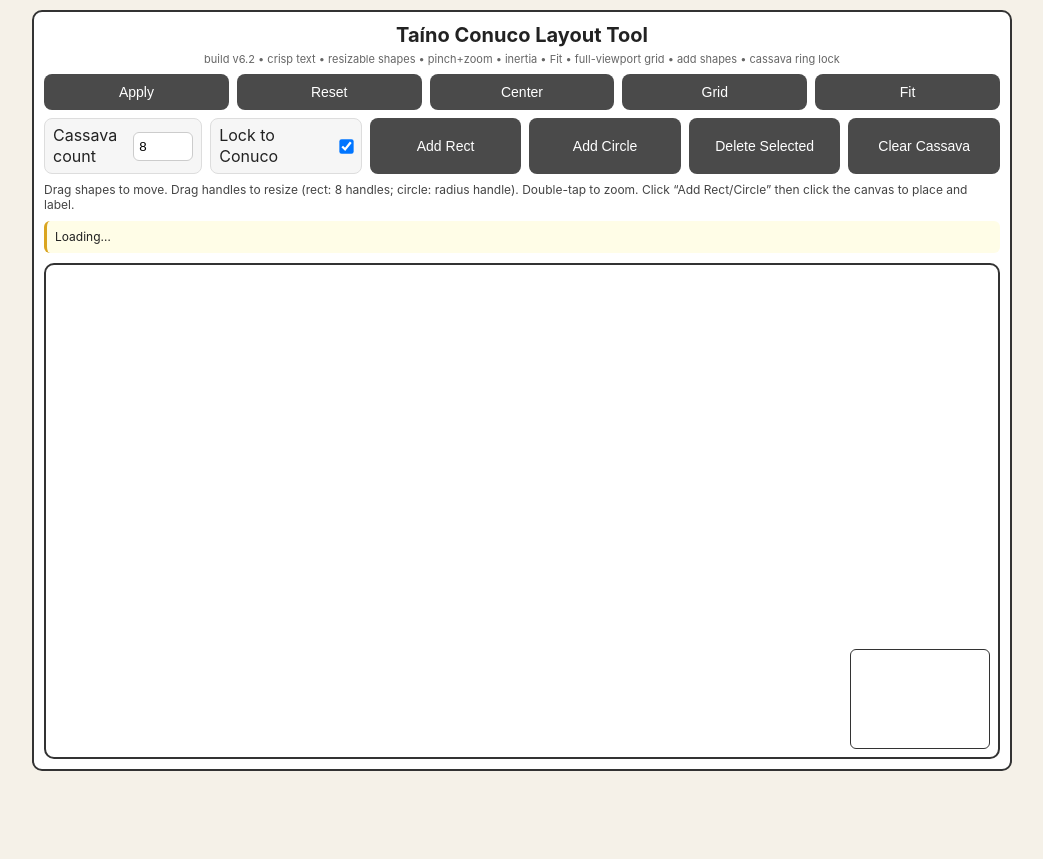
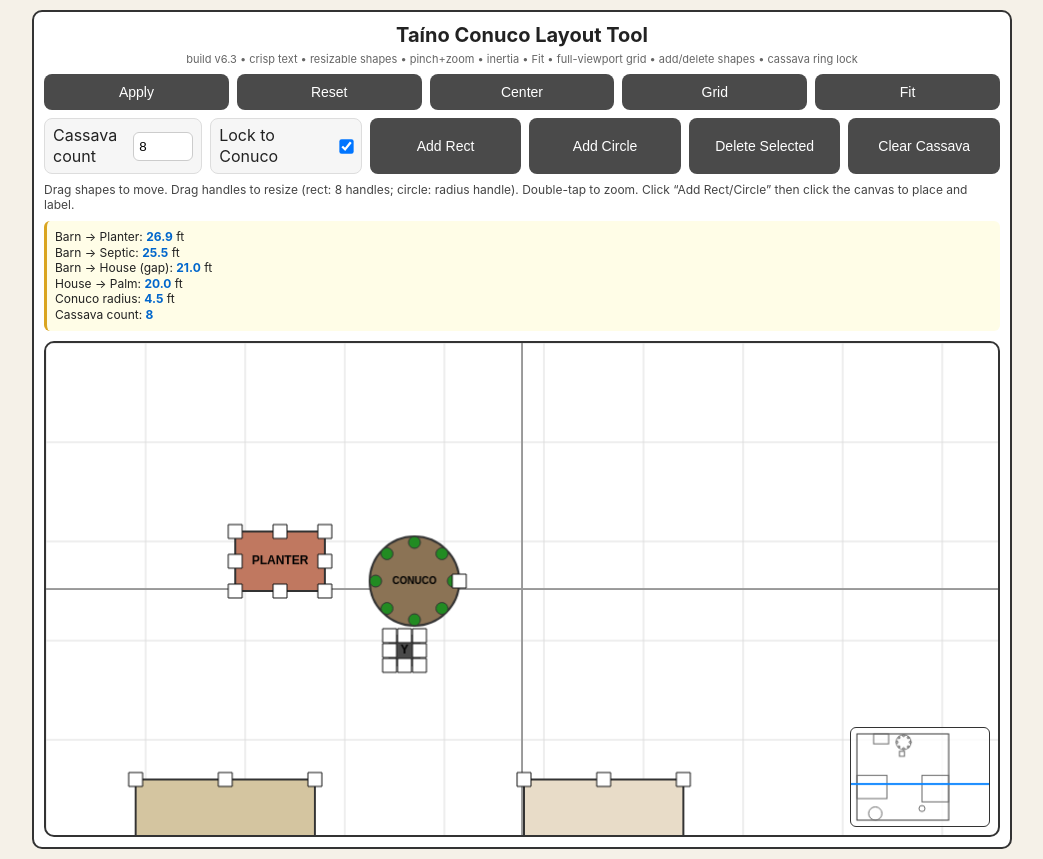
Before and after one commit to CalicoPantsDotCom/ConucoTool, a plain HTML site: page index.html in a window 1280 px wide. Shown: the whole page, without its empty margins (118-1161 px from the left). Before the commit the page ends 800 px from the top, so only its background shows below. Drawn offline with Linux system fonts and the light colour scheme.

Commit message:
Update index.html

```diff
--- a/index.html
+++ b/index.html
@@ -3,7 +3,7 @@
 <head>
 <meta charset="UTF-8" />
 <meta name="viewport" content="width=device-width, initial-scale=1, maximum-scale=3, user-scalable=yes, viewport-fit=cover" />
-<title>Taíno Conuco Layout • v6.2</title>
+<title>Taíno Conuco Layout • v6.3</title>
 <style>
   *{box-sizing:border-box;margin:0;padding:0}
   :root{--gap:10px;--radius:10px}
@@ -31,7 +31,7 @@
 <body>
   <div class="container">
     <h1>Taíno Conuco Layout Tool</h1>
-    <div class="badge">build v6.2 • crisp text • resizable shapes • pinch+zoom • inertia • Fit • full-viewport grid • add shapes • cassava ring lock</div>
+    <div class="badge">build v6.3 • crisp text • resizable shapes • pinch+zoom • inertia • Fit • full-viewport grid • add/delete shapes • cassava ring lock</div>
 
     <div class="row controls">
       <button id="applyBtn">Apply</button>
@@ -60,15 +60,21 @@
   </div>
 
 <script>
-/* ---------- Utilities & globals ---------- */
+/* ------------ tiny error reporter to yellow bar ------------ */
+window.onerror = function(msg, src, line, col){
+  document.getElementById('measurements').innerHTML =
+    '<span style="color:#b00020"><b>Error:</b> '+ String(msg) +' @ '+(line||'?')+':'+(col||'?')+'</span>';
+};
+
+/* ------------ utilities & globals ------------ */
 if(!Math.hypot){Math.hypot=function(x,y){return Math.sqrt(x*x+y*y)}}
+function DPR(){ return Math.max(1, window.devicePixelRatio || 1); }
 
 var canvas=document.getElementById('canvas'), ctx=canvas.getContext('2d',{alpha:true});
 var wrapper=document.getElementById('canvasWrapper');
 var mini=document.getElementById('miniMap'), mctx=mini.getContext('2d');
-var dpr=function(){return Math.max(1,window.devicePixelRatio||1)}; // helper
 
-var SCALE=10; // px per foot (for distance readouts only)
+var SCALE=10; // px per foot for readouts
 var CENTER_X=350, CENTER_Y=400, showGrid=true;
 
 var panX=0, panY=0, viewScale=1, MIN_SCALE=0.5, MAX_SCALE=4;
@@ -81,22 +87,20 @@ var pinching=false, pinchStartDist=0, pinchStartScale=1, pinchFocalX=0, pinchFoc
 var inertiaVX=0, inertiaVY=0, inertiaId=0, lastMoveTime=0, lastMoveX=0, lastMoveY=0, lastTap=0;
 
 var addMode=null; // 'rect'|'circle'|null
-
-// elements store
 var elements=[];
 
-/* ---------- Defaults (researched) ---------- */
+/* ------------ researched defaults ------------ */
 var defaults = {
   barn:    { x:-260, y:  40, w:180, h:140, label:'BARN',  color:'#d4c5a0' },
   house:   { x: 130, y:  40, w:160, h:160, label:'HOUSE', color:'#e8dcc8' },
   planter: { x:-160, y:-210, w: 90, h: 60, label:'PLANTER', color:'#c07860' },
   septic:  { x:-150, y: 270, r: 40, label:'SEPTIC', color:'#e0e0e0', dash:true },
-  conuco:  { x:  20, y:-160, r: 45, label:'CONUCO', color:'#8b7355' },
+  conuco:  { x:  20, y:-160, r: 45, label:'CONUCO', color:'#8b7355' }, /* 9 ft diameter → r ~ 45 px */
   yopo:    { x:  -5, y:-105, w: 30, h: 30, label:'Y', color:'#4a4a4a' },
   palm:    { x: 130, y: 240, r: 18, label:'PALM', color:'#8b7355', special:true }
 };
 
-/* ---------- DOM hooks ---------- */
+/* ------------ DOM hooks ------------ */
 var applyBtn=document.getElementById('applyBtn');
 var resetBtn=document.getElementById('resetBtn');
 var centerBtn=document.getElementById('centerBtn');
@@ -109,14 +113,14 @@ var addCircleBtn=document.getElementById('addCircleBtn');
 var delSelectedBtn=document.getElementById('delSelectedBtn');
 var clearCassBtn=document.getElementById('clearCassBtn');
 
-/* ---------- Elements management ---------- */
+/* ------------ element builders ------------ */
 function worldX(dx){return CENTER_X+dx}
 function worldY(dy){return CENTER_Y+dy}
 
 function rectEl(id, o){
   return { id:id||('rect'+Math.random().toString(36).slice(2,7)), type:'rect',
     x:worldX(o.x), y:worldY(o.y), w:o.w, h:o.h,
-    color:o.color||'#ddd', label:o.label||'RECT', draggable:true, resizable:true };
+    color:o.color||'#d9d9d9', label:o.label||'RECT', draggable:true, resizable:true };
 }
 function circleEl(id, o){
   return { id:id||('circle'+Math.random().toString(36).slice(2,7)), type:'circle',
@@ -128,6 +132,7 @@ function specialPalm(id, o){
     label:o.label, draggable:true, resizable:false };
 }
 
+/* ------------ default scene & cassava ring ------------ */
 function createDefaults(){
   elements = [
     rectEl('barn',  defaults.barn),
@@ -138,46 +143,43 @@ function createDefaults(){
     rectEl('yopo', defaults.yopo),
     specialPalm('palm', defaults.palm)
   ];
-  // initial cassava from control value
   rebuildCassava(parseInt(cassCountInput.value,10) || 0);
   updateMeasurements();
 }
-
-function get(id){ for(var i=0;i<elements.length;i++){ if(elements[i].id===id) return elements[i]; } }
-
-/* ---------- Cassava helpers ---------- */
+function get(id){ for(var i=0;i<elements.length;i++){ if(elements[i].id===id) return elements[i]; } return null; }
 function removeCassava(){
-  elements = elements.filter(function(e){ return !/^cassava/.test(e.id); });
+  var out=[]; for(var i=0;i<elements.length;i++){ if(!/^cassava/.test(elements[i].id)) out.push(elements[i]); }
+  elements=out;
 }
 function rebuildCassava(n){
   removeCassava();
-  if (n<=0) return;
-  var c = get('conuco'); if (!c) return;
-  var radius = Math.max(8, c.r - 6); // place on rim (slightly in)
-  for (var i=0;i<n;i++){
-    var ang = (i / n) * Math.PI * 2;
-    var dx = Math.cos(ang) * radius;
-    var dy = Math.sin(ang) * radius;
+  if(n<=0) return;
+  var c=get('conuco'); if(!c) return;
+  var radius=Math.max(8, c.r - 6), i;
+  for(i=0;i<n;i++){
+    var ang = (i/n)*Math.PI*2;
+    var dx = Math.cos(ang)*radius, dy=Math.sin(ang)*radius;
     elements.push({ id:'cassava'+(i+1), type:'circle', x:c.x+dx, y:c.y+dy, r:6, color:'#228b22', label:'', draggable:true, resizable:false, cassava:true });
   }
 }
 
-/* ---------- Measurements ---------- */
+/* ------------ measurements ------------ */
 function updateMeasurements(){
   var m=document.getElementById('measurements');
   function dist(a,b){return Math.hypot(a.x-b.x, a.y-b.y)/SCALE}
   var barn=get('barn'), house=get('house'), planter=get('planter'), conuco=get('conuco'), septic=get('septic'), palm=get('palm');
   if(!(barn&&house&&planter&&conuco&&septic&&palm)){ m.textContent=''; return; }
+  var cassCount=0; for(var i=0;i<elements.length;i++){ if(elements[i].cassava) cassCount++; }
   m.innerHTML =
     '<div>Barn → Planter: <span class="live">'+dist(barn,planter).toFixed(1)+'</span> ft</div>'+
     '<div>Barn → Septic: <span class="live">'+dist(barn,septic).toFixed(1)+'</span> ft</div>'+
     '<div>Barn → House (gap): <span class="live">'+(Math.abs(house.x-(barn.x+barn.w))/SCALE).toFixed(1)+'</span> ft</div>'+
     '<div>House → Palm: <span class="live">'+dist(house,palm).toFixed(1)+'</span> ft</div>'+
     '<div>Conuco radius: <span class="live">'+(conuco.r/SCALE).toFixed(1)+'</span> ft</div>'+
-    '<div>Cassava count: <span class="live">'+(elements.filter(e=>e.cassava).length)+'</span></div>';
+    '<div>Cassava count: <span class="live">'+cassCount+'</span></div>';
 }
 
-/* ---------- Drawing ---------- */
+/* ------------ drawing ------------ */
 function currentViewWorldBounds(){
   var rect=canvas.getBoundingClientRect(), w=rect.width, h=rect.height;
   var tlx=(-panX)/viewScale, tly=(-panY)/viewScale;
@@ -186,10 +188,9 @@ function currentViewWorldBounds(){
 }
 
 function draw(){
-  var ratio=dpr();
+  var ratio=DPR();
   ctx.setTransform(1,0,0,1,0,0);
   ctx.clearRect(0,0,canvas.width,canvas.height);
-  // world transform
   ctx.setTransform(ratio*viewScale,0,0,ratio*viewScale, ratio*panX, ratio*panY);
 
   drawGridWorld();
@@ -204,7 +205,7 @@ function draw(){
 function drawGridWorld(){
   if(!showGrid) return;
   var vb=currentViewWorldBounds();
-  var step=100; // px in world
+  var step=100; // world px
   var startX=Math.floor((vb.minX- step*4)/step)*step;
   var endX  =Math.ceil ((vb.maxX+ step*4)/step)*step;
   var startY=Math.floor((vb.minY- step*4)/step)*step;
@@ -213,12 +214,10 @@ function drawGridWorld(){
   ctx.strokeStyle='#ddd';
   ctx.lineWidth=1/viewScale;
 
-  for(var x=startX; x<=endX; x+=step){ ctx.beginPath(); ctx.moveTo(x, startY); ctx.lineTo(x, endY); ctx.stroke(); }
-  for(var y=startY; y<=endY; y+=step){ ctx.beginPath(); ctx.moveTo(startX, y); ctx.lineTo(endX, y); ctx.stroke(); }
+  var x; for(x=startX; x<=endX; x+=step){ ctx.beginPath(); ctx.moveTo(x, startY); ctx.lineTo(x, endY); ctx.stroke(); }
+  var y; for(y=startY; y<=endY; y+=step){ ctx.beginPath(); ctx.moveTo(startX, y); ctx.lineTo(endX, y); ctx.stroke(); }
 
-  // axes
-  ctx.strokeStyle='#999';
-  ctx.lineWidth=2/viewScale;
+  ctx.strokeStyle='#999'; ctx.lineWidth=2/viewScale;
   ctx.beginPath(); ctx.moveTo(CENTER_X, startY); ctx.lineTo(CENTER_X, endY); ctx.stroke();
   ctx.beginPath(); ctx.moveTo(startX, CENTER_Y); ctx.lineTo(endX, CENTER_Y); ctx.stroke();
 }
@@ -235,13 +234,13 @@ function drawElement(el){
     ctx.fillStyle=el.color; ctx.strokeStyle='#333'; ctx.lineWidth=2/viewScale;
     ctx.beginPath(); ctx.ellipse(el.x,el.y,12,20,0,0,Math.PI*2); ctx.fill(); ctx.stroke();
     ctx.strokeStyle='#2d5016';
-    for (var i=0;i<5;i++){ ctx.beginPath(); ctx.moveTo(el.x,el.y-15);
+    var i; for(i=0;i<5;i++){ ctx.beginPath(); ctx.moveTo(el.x,el.y-15);
       var a=(i-2)*0.4; ctx.quadraticCurveTo(el.x+Math.sin(a)*15, el.y-30, el.x+Math.sin(a)*20, el.y-40); ctx.stroke(); }
   }
 }
 
-/* Crisp, zoom-proof labels */
-function worldToScreen(wx,wy){ return { x:(wx*viewScale+panX)*dpr(), y:(wy*viewScale+panY)*dpr() }; }
+/* crisp, zoom-proof labels */
+function worldToScreen(wx,wy){ return { x:(wx*viewScale+panX)*DPR(), y:(wy*viewScale+panY)*DPR() }; }
 function drawLabelsCrisp(){
   ctx.setTransform(1,0,0,1,0,0);
   ctx.textAlign='center'; ctx.fillStyle='#000';
@@ -251,12 +250,12 @@ function drawLabelsCrisp(){
     var cy=(el.type==='rect')? el.y+el.h/2 : el.y;
     var p=worldToScreen(cx, cy + 3/viewScale);
     var size=(el.type==='rect'?12:(el.r>30?10:9));
-    ctx.font='bold '+Math.round(size*dpr())+'px Arial';
+    ctx.font='bold '+Math.round(size*DPR())+'px Arial';
     ctx.fillText(el.label, p.x, p.y);
   }
 }
 
-/* Handles */
+/* handles */
 var HANDLE_SIZE=7; // screen px
 function getRectHandles(el){
   return [
@@ -267,13 +266,12 @@ function getRectHandles(el){
 }
 function drawHandles(){
   ctx.setTransform(1,0,0,1,0,0);
-  for (var i=0;i<elements.length;i++){
+  var i; for(i=0;i<elements.length;i++){
     var el=elements[i]; if(!el.resizable) continue;
-    ctx.strokeStyle='#111'; ctx.fillStyle='#fff';
-    if(el===selected){ ctx.fillStyle='#f0fbff'; } // subtle tint on selection
+    ctx.strokeStyle='#111'; ctx.fillStyle=(el===selected)?'#eefaff':'#fff';
     if(el.type==='rect'){
-      var hs=getRectHandles(el);
-      for(var j=0;j<hs.length;j++){ var p=worldToScreen(hs[j].x, hs[j].y);
+      var hs=getRectHandles(el), j;
+      for(j=0;j<hs.length;j++){ var p=worldToScreen(hs[j].x, hs[j].y);
         ctx.beginPath(); ctx.rect(p.x-HANDLE_SIZE, p.y-HANDLE_SIZE, HANDLE_SIZE*2, HANDLE_SIZE*2); ctx.fill(); ctx.stroke(); }
     } else if(el.type==='circle'){
       var rim=worldToScreen(el.x+el.r, el.y);
@@ -281,14 +279,12 @@ function drawHandles(){
     }
   }
 }
-
-/* Hit-test handles (screen space) */
 function hitTestHandle(sx,sy){
   for (var i=elements.length-1;i>=0;i--){
     var el=elements[i]; if(!el.resizable) continue;
     if(el.type==='rect'){
-      var hs=getRectHandles(el);
-      for(var j=0;j<hs.length;j++){ var p=worldToScreen(hs[j].x, hs[j].y);
+      var hs=getRectHandles(el), j;
+      for(j=0;j<hs.length;j++){ var p=worldToScreen(hs[j].x, hs[j].y);
         if(Math.abs(sx-p.x)<=HANDLE_SIZE && Math.abs(sy-p.y)<=HANDLE_SIZE){ return {el:el,kind:'rect',handle:hs[j].k}; }
       }
     } else if(el.type==='circle'){
@@ -299,7 +295,7 @@ function hitTestHandle(sx,sy){
   return null;
 }
 
-/* Picking */
+/* picking */
 function screenToWorld(px,py){ return {x:(px-panX)/viewScale, y:(py-panY)/viewScale}; }
 function getElementAtWorld(x,y){
   for (var i=elements.length-1;i>=0;i--){
@@ -313,18 +309,18 @@ function getElementAtWorld(x,y){
 }
 function getCanvasCoordsClient(cx,cy){ var r=canvas.getBoundingClientRect(); return {x:(cx-r.left), y:(cy-r.top)}; }
 
-/* ---------- Input ---------- */
+/* ------------ input ------------ */
 canvas.addEventListener('mousedown', function(e){
   var p=getCanvasCoordsClient(e.clientX,e.clientY), now=Date.now();
-  // add mode first
   if(addMode){ placeNewAt(p); return; }
 
-  var handle=hitTestHandle(p.x*dpr(), p.y*dpr());
+  var handle=hitTestHandle(p.x*DPR(), p.y*DPR());
   if(handle){ resizing=handle; selected=handle.el; draw(); return; }
 
   var w=screenToWorld(p.x,p.y), el=getElementAtWorld(w.x,w.y);
   if(el){ dragging=el; selected=el; dragOffX=w.x-el.x; dragOffY=w.y-el.y; draw(); }
-  else { selected=null; panning=true; panStartX=p.x-panX; panStartY=p.y-panY; inertiaVX=inertiaVY=0; lastMoveTime=now; lastMoveX=p.x; lastMoveY=p.y; }
+  else { selected=null; panning=true; panStartX=p.x-panX; panStartY=p.y-panY;
+         inertiaVX=inertiaVY=0; lastMoveTime=now; lastMoveX=p.x; lastMoveY=p.y; }
 
   if(now-lastTap<280){ zoomAt(p.x,p.y,1.6); } lastTap=now;
 });
@@ -345,22 +341,17 @@ window.addEventListener('mousemove', function(e){
     panX=p.x-panStartX; panY=p.y-panStartY; draw();
   }
 });
-window.addEventListener('mouseup', function(){
-  if(panning) startInertia();
-  dragging=null; panning=false; resizing=null;
-});
+window.addEventListener('mouseup', function(){ if(panning) startInertia(); dragging=null; panning=false; resizing=null; });
 
 canvas.addEventListener('wheel', function(e){
   e.preventDefault(); var p=getCanvasCoordsClient(e.clientX,e.clientY); zoomAt(p.x,p.y, e.deltaY<0 ? 1.1 : 1/1.1);
 },{passive:false});
 
 canvas.addEventListener('touchstart', function(e){
-  // add mode: place with first tap
   if(addMode){ var t=e.touches[0]; placeNewAt(getCanvasCoordsClient(t.clientX,t.clientY)); e.preventDefault(); return; }
-
   if(e.touches.length===1){
     var t=e.touches[0], p=getCanvasCoordsClient(t.clientX,t.clientY), now=Date.now();
-    var h=hitTestHandle(p.x*dpr(), p.y*dpr());
+    var h=hitTestHandle(p.x*DPR(), p.y*DPR());
     if(h){ resizing=h; selected=h.el; draw(); e.preventDefault(); return; }
     var w=screenToWorld(p.x,p.y), el=getElementAtWorld(w.x,w.y);
     if(el){ dragging=el; selected=el; dragOffX=w.x-el.x; dragOffY=w.y-el.y; draw(); }
@@ -402,7 +393,7 @@ canvas.addEventListener('touchmove', function(e){
 },{passive:false});
 canvas.addEventListener('touchend', function(){ if(panning && !pinching) startInertia(); pinching=false; dragging=null; panning=false; resizing=null; });
 
-/* Resize logic */
+/* resize logic */
 function handleResize(p){
   var w=screenToWorld(p.x,p.y);
   var el=resizing.el;
@@ -418,14 +409,14 @@ function handleResize(p){
     if(h.indexOf('e')!==-1) setR(w.x);
     if(h.indexOf('n')!==-1) setT(w.y);
     if(h.indexOf('s')!==-1) setB(w.y);
-  } else { // circle radius drag (east handle)
+  } else { // circle radius
     el.r = Math.max(6, Math.abs(w.x - el.x));
     if(lockCassInput.checked && el.id==='conuco'){ rebuildCassava(parseInt(cassCountInput.value,10)||0); }
   }
   updateMeasurements(); draw();
 }
 
-/* Zoom helpers + inertia */
+/* zoom helpers + inertia */
 function clamp(v,lo,hi){return Math.max(lo,Math.min(hi,v))}
 function setZoomAt(fx,fy,newScale){
   newScale=clamp(newScale,MIN_SCALE,MAX_SCALE);
@@ -446,26 +437,27 @@ function startInertia(){
   if(Math.abs(inertiaVX)+Math.abs(inertiaVY)>minSpeed) inertiaId=requestAnimationFrame(step);
 }
 
-/* Mini-map + Fit */
+/* mini-map + fit */
 function getWorldBounds(){
-  var minX=1e9,minY=1e9,maxX=-1e9,maxY=-1e9;
-  for (var i=0;i<elements.length;i++){
-    var e=elements[i];
-    if(e.type==='rect'){ minX=Math.min(minX,e.x); minY=Math.min(minY,e.y); maxX=Math.max(maxX,e.x+e.w); maxY=Math.max(maxY,e.y+e.h); }
-    else { var r=e.r||15; minX=Math.min(minX,e.x-r); minY=Math.min(minY,e.y-r); maxX=Math.max(maxX,e.x+r); maxY=Math.max(maxY,e.y+r); }
+  var minX=1e9,minY=1e9,maxX=-1e9,maxY=-1e9, i, e, r;
+  for (i=0;i<elements.length;i++){
+    e=elements[i];
+    if(e.type==='rect'){ if(e.x<minX)minX=e.x; if(e.y<minY)minY=e.y; if(e.x+e.w>maxX)maxX=e.x+e.w; if(e.y+e.h>maxY)maxY=e.y+e.h; }
+    else { r=e.r||15; if(e.x-r<minX)minX=e.x-r; if(e.y-r<minY)minY=e.y-r; if(e.x+r>maxX)maxX=e.x+r; if(e.y+r>maxY)maxY=e.y+r; }
   }
-  return {minX:minX,minY:minY,maxX:maxX,maxY=maxY};
+  return {minX:minX,minY:minY,maxX:maxX,maxY:maxY};
 }
 function drawMiniMap(){
   mctx.setTransform(1,0,0,1,0,0); mctx.clearRect(0,0,mini.width,mini.height);
-  var b=getWorldBounds(), WW=b.maxX-b.minX, WH=b.maxY-b.minY, ratio=dpr();
+  var b=getWorldBounds(), WW=b.maxX-b.minX, WH=b.maxY-b.minY, ratio=DPR();
   var pad=6*ratio, vw=mini.width-pad*2, vh=mini.height-pad*2, s=Math.min(vw/WW, vh/WH);
   var ox=pad - b.minX*s, oy=pad - b.minY*s;
   mctx.strokeStyle='#333'; mctx.lineWidth=1*ratio;
   mctx.strokeRect(b.minX*s+ox, b.minY*s+oy, WW*s, WH*s);
-  for (var i=0;i<elements.length;i++){ var e=elements[i]; mctx.strokeStyle='#666';
+  var i,e;
+  for (i=0;i<elements.length;i++){ e=elements[i]; mctx.strokeStyle='#666';
     if(e.type==='rect'){ mctx.strokeRect(e.x*s+ox,e.y*s+oy,e.w*s,e.h*s); }
-    else { var r=(e.r||15)*s; mctx.beginPath(); mctx.arc(e.x*s+ox,e.y*s+oy,r,0,Math.PI*2); mctx.stroke(); } }
+    else { var rr=(e.r||15)*s; mctx.beginPath(); mctx.arc(e.x*s+ox,e.y*s+oy,rr,0,Math.PI*2); mctx.stroke(); } }
   var rect=canvas.getBoundingClientRect(), cssW=rect.width, cssH=rect.height;
   var tlx=(-panX)/viewScale, tly=(-panY)/viewScale, brx=(cssW-panX)/viewScale, bry=(cssH-panY)/viewScale;
   mctx.strokeStyle='#0a84ff'; mctx.lineWidth=2*ratio;
@@ -480,22 +472,24 @@ function fitToExtents(){
   viewScale=s; panX=rect.width/2 - cx*viewScale; panY=rect.height/2 - cy*viewScale; draw();
 }
 
-/* Add shapes */
+/* add / delete shapes */
 function placeNewAt(p){
   var w=screenToWorld(p.x,p.y);
   if(addMode==='rect'){
-    var label = prompt('Label for rectangle:', 'STRUCTURE') || 'STRUCTURE';
-    elements.push({id:'rect'+Math.random().toString(36).slice(2,7), type:'rect', x:w.x-50,y:w.y-35,w:100,h:70,color:'#d9d9d9',label:label,draggable:true,resizable:true});
+    var labelR = prompt('Label for rectangle:', 'STRUCTURE'); if(labelR===null) { addMode=null; return; }
+    if(labelR==='') labelR='STRUCTURE';
+    elements.push({id:'rect'+Math.random().toString(36).slice(2,7), type:'rect', x:w.x-50,y:w.y-35,w:100,h:70,color:'#d9d9d9',label:labelR,draggable:true,resizable:true});
   } else if(addMode==='circle'){
-    var label = prompt('Label for circle:', 'FEATURE') || 'FEATURE';
-    elements.push({id:'circle'+Math.random().toString(36).slice(2,7), type:'circle', x:w.x,y:w.y,r:30,color:'#ddd',label:label,draggable:true,resizable:true});
+    var labelC = prompt('Label for circle:', 'FEATURE'); if(labelC===null) { addMode=null; return; }
+    if(labelC==='') labelC='FEATURE';
+    elements.push({id:'circle'+Math.random().toString(36).slice(2,7), type:'circle', x:w.x,y:w.y,r:30,color:'#ddd',label:labelC,draggable:true,resizable:true});
   }
   addMode=null; selected=null; updateMeasurements(); draw();
 }
 
-/* Resize, observe, init */
+/* canvas sizing */
 function resizeCanvas(){
-  var rect=wrapper.getBoundingClientRect(), ratio=dpr();
+  var rect=wrapper.getBoundingClientRect(), ratio=DPR();
   canvas.width=Math.max(1,Math.floor(rect.width*ratio));
   canvas.height=Math.max(1,Math.floor(rect.height*ratio));
   var mr=mini.getBoundingClientRect();
@@ -507,7 +501,7 @@ function resizeCanvas(){
 if(window.ResizeObserver){ new ResizeObserver(resizeCanvas).observe(wrapper); }
 else { window.addEventListener('resize',resizeCanvas); window.addEventListener('orientationchange',resizeCanvas); }
 
-/* Buttons */
+/* buttons */
 applyBtn.onclick=function(){ rebuildCassava(parseInt(cassCountInput.value,10)||0); draw(); };
 resetBtn.onclick=function(){ panX=panY=0; viewScale=1; createDefaults(); draw(); };
 centerBtn.onclick=function(){ panX=panY=0; viewScale=1; draw(); };
@@ -517,12 +511,13 @@ addRectBtn.onclick=function(){ addMode='rect'; };
 addCircleBtn.onclick=function(){ addMode='circle'; };
 delSelectedBtn.onclick=function(){
   if(!selected) return;
-  elements = elements.filter(function(e){ return e!==selected; });
-  selected=null; draw();
+  var out=[], i;
+  for(i=0;i<elements.length;i++){ if(elements[i]!==selected) out.push(elements[i]); }
+  elements=out; selected=null; draw();
 };
 clearCassBtn.onclick=function(){ removeCassava(); draw(); };
 
-/* Init */
+/* init */
 createDefaults();
 resizeCanvas();
 draw();
```
